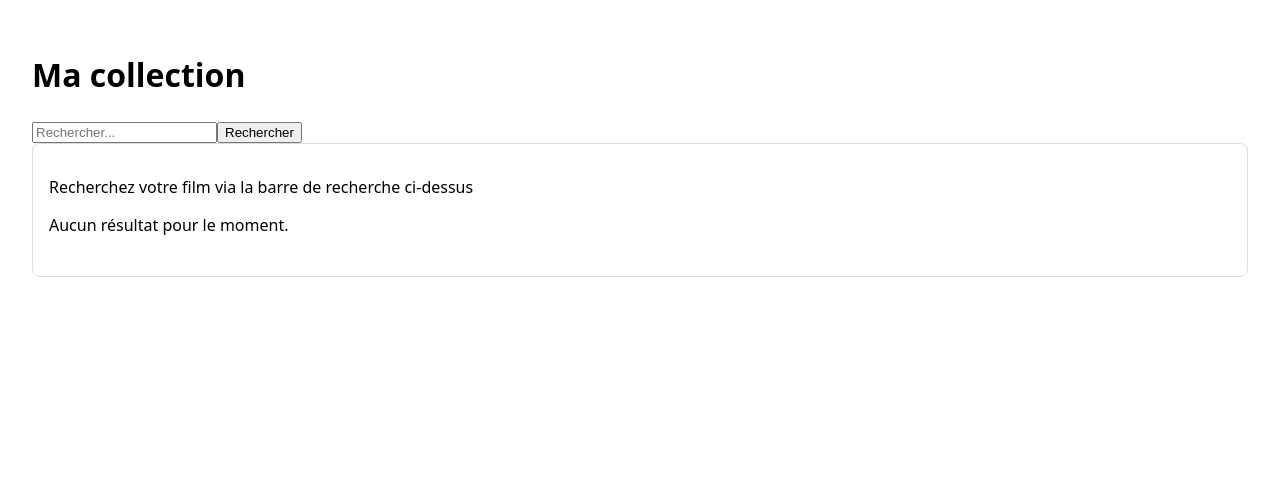
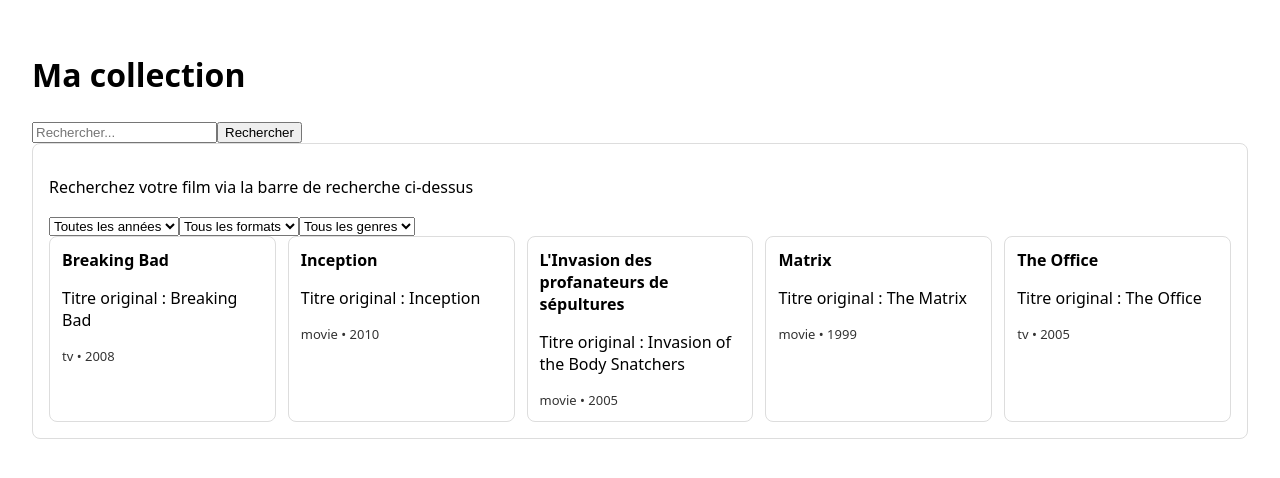
Before and after one commit to Taitdit/media-collection, a React (Vite) app: page / in a window 1280 px wide. Shown: the top 478 px of the page. Built offline with nearby package versions, Linux system fonts and the light colour scheme.

Commit message:
feat: add filter and add sort and add all results

```diff
--- a/src/App.jsx
+++ b/src/App.jsx
@@ -1,4 +1,4 @@
-import { useState } from "react";
+import { useEffect, useState } from "react";
 import SearchBar from "./components/SearchBar";
 import MediaGrid from "./components/MediaGrid";
 import { mockResults } from "./utils/mockResults";
@@ -8,12 +8,46 @@
 const App = () => {
   const [lastSearch, setLastSearch] = useState("");
   const [results, setResults] = useState([]);
+  const [selectedYear, setSelectedYear] = useState("all")
+  const [selectedType, setSelectedType] = useState("all")
+  const [selectedGenre, setSelectedGenre] = useState('all')
 
+  useEffect(() => {
+    setResults(mockResults);
+  }, []);
 
+  const filtered = results.filter(item => {
+    const okYear = selectedYear === "all" || item.year === Number(selectedYear)
+    const okType = selectedType === "all" || item.type === selectedType
+    const okGenre = selectedGenre === "all" || (item.genres ?? []).includes(selectedGenre)
+    return okYear && okType && okGenre;
+  })
+  const clearFilters = () => {
+    setSelectedYear("all");
+    setSelectedType("all");
+    setSelectedGenre("all");
+  };
+  const sorted = [...filtered].sort((a, b) => {
+    const aName = a.titleFr || a.title || ""
+    const bName = b.titleFr || b.title || ""
+    return aName.localeCompare(bName, "fr", {
+      sensitivity: "base",
+    });
+  });
+
+  const allMoviesShow = () => {
+    setLastSearch("")
+    clearFilters()
+    setResults(mockResults)
+  }
   const handleSearch = (value) => {
     setLastSearch(value)
+    const q = value.trim().toLowerCase();
+    if(!q) {
+      setResults(mockResults)
+      return
+    }
     const filtered = mockResults.filter((item) => {
-        const q = value.toLowerCase();
         return (
           item.title.toLowerCase().includes(q) ||
           item.titleFr?.toLowerCase().includes(q)
@@ -21,7 +55,13 @@
     }
     );
     setResults(filtered)
+
   };
+  const availableYears = [...new Set(results.map(item => item.year))].filter(Boolean).sort((a, b) => a - b);
+  const availableTypes = [...new Set(results.map(item => item.type))].filter(Boolean).sort((a, b) => a.localeCompare(b, "fr"));
+  const availableGenres = [...new Set(results.flatMap((item) => item.genres ?? [])),].filter(Boolean).sort((a, b) => a.localeCompare(b, "fr"));
+
+
  return (
     <div className="app">
       <header className="app__header">
@@ -30,10 +70,39 @@
 
       <main className="app__main">
         <SearchBar onSearch={handleSearch} />
-
+        {lastSearch.length > 0 && <button onClick={allMoviesShow}>Tout afficher</button>}
         <section className="results-section">
           {lastSearch ? <p>Votre recherche pour : {lastSearch}</p> : <p>Recherchez votre film via la barre de recherche ci-dessus</p>}
-          <MediaGrid items={results} />
+          {availableYears.length > 0 && (
+          <select name="years" value={selectedYear} id="years-select" onChange={(e) => setSelectedYear(e.target.value)}>
+            <option value="all" key="Toutes les années">Toutes les années</option>
+            {availableYears.map((year) => (
+              <option value={year} key={year}>{year}</option>
+            ))}
+          </select>
+          )}
+          {availableTypes.length > 0 && (
+          <select name="types" value={selectedType} id="types-select" onChange={(e) => setSelectedType(e.target.value)}>
+            <option value="all" key="Tous les formats">Tous les formats</option>
+             {availableTypes.map((type) => (
+                <option value={type} key={type}>{type}</option>
+             ))}
+          </select>)
+          }
+          {availableGenres.length > 0 && (
+          <select name="genres" value={selectedGenre} id="genres-select"  onChange={(e) => setSelectedGenre(e.target.value)}>
+            <option value="all" key="Tous les genres">Tous les genres</option>
+             {availableGenres.map((genre) => (
+                <option value={genre} key={genre}>{genre}</option>
+             ))}
+          </select>)
+          }
+          {(selectedYear !== "all" || selectedType !== "all" || selectedGenre !== "all") && (
+          <button onClick={clearFilters}>
+            Réinitialiser les filtres
+          </button>
+          )}
+          <MediaGrid items={sorted} />
         </section>
       </main>
     </div>
--- a/src/components/MediaCard.jsx
+++ b/src/components/MediaCard.jsx
@@ -1,7 +1,7 @@
 const MediaCard = ({ titlefr, title, type, year }) => {
   return (
     <article className="media-card">
-      <h3 className="media-card__title">{titlefr}</h3>
+      <h3 className="media-card__title">{titlefr ? titlefr : title}</h3>
       <p>Titre original : {title}</p>
       <p className="media-card__meta">
         {type} {year ? `• ${year}` : ""}
--- a/src/components/SearchBar.jsx
+++ b/src/components/SearchBar.jsx
@@ -8,11 +8,14 @@
         e.preventDefault()
         const cleaned = query.trim();
         if(!cleaned) return
+
         onSearch(cleaned)
         setQuery("")
+
     }
 
     return (
+    <>
     <form onSubmit={handleSubmit}>
       <input
         type="text"
@@ -20,8 +23,10 @@
         onChange={(e) => setQuery(e.target.value)}
         placeholder="Rechercher..."
       />
+
       <button type="submit">Rechercher</button>
     </form>
+    </>
   );
 }
 
--- a/src/utils/mockResults.js
+++ b/src/utils/mockResults.js
@@ -4,6 +4,7 @@
     type: "movie",
     title: "The Matrix",
     titleFr: "Matrix",
+    genres: ["science fiction", "action"],
     year: 1999
   },
   {
@@ -11,6 +12,7 @@
     type: "tv",
     title: "Breaking Bad",
     titleFr: "Breaking Bad",
+    genres: ["gangster"],
     year: 2008
   },
   {
@@ -18,6 +20,7 @@
     type: "movie",
     title: "Inception",
     titleFr: "Inception",
+    genres: ["science fiction"],
     year: 2010
   },
   {
@@ -25,13 +28,15 @@
     type: "tv",
     title: "The Office",
     titleFr: "The Office",
+    genres: ["comique"],
     year: 2005
   },
   {
     id: 5,
-    type: "moovie",
+    type: "movie",
     title: "Invasion of the Body Snatchers",
     titleFr: "L'Invasion des profanateurs de sépultures",
+    genres: ["thriller"],
     year: 2005
   }
 ];
```
